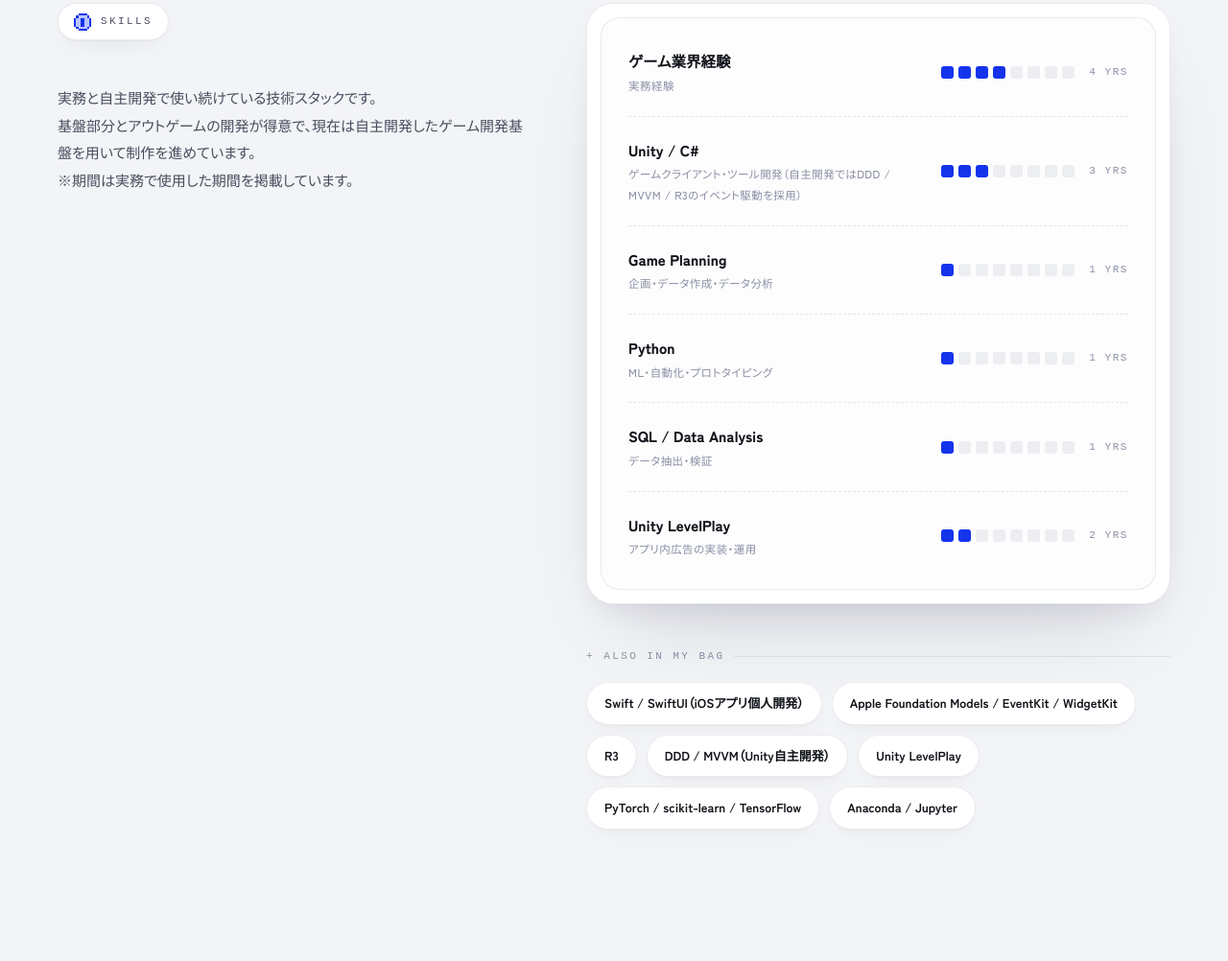
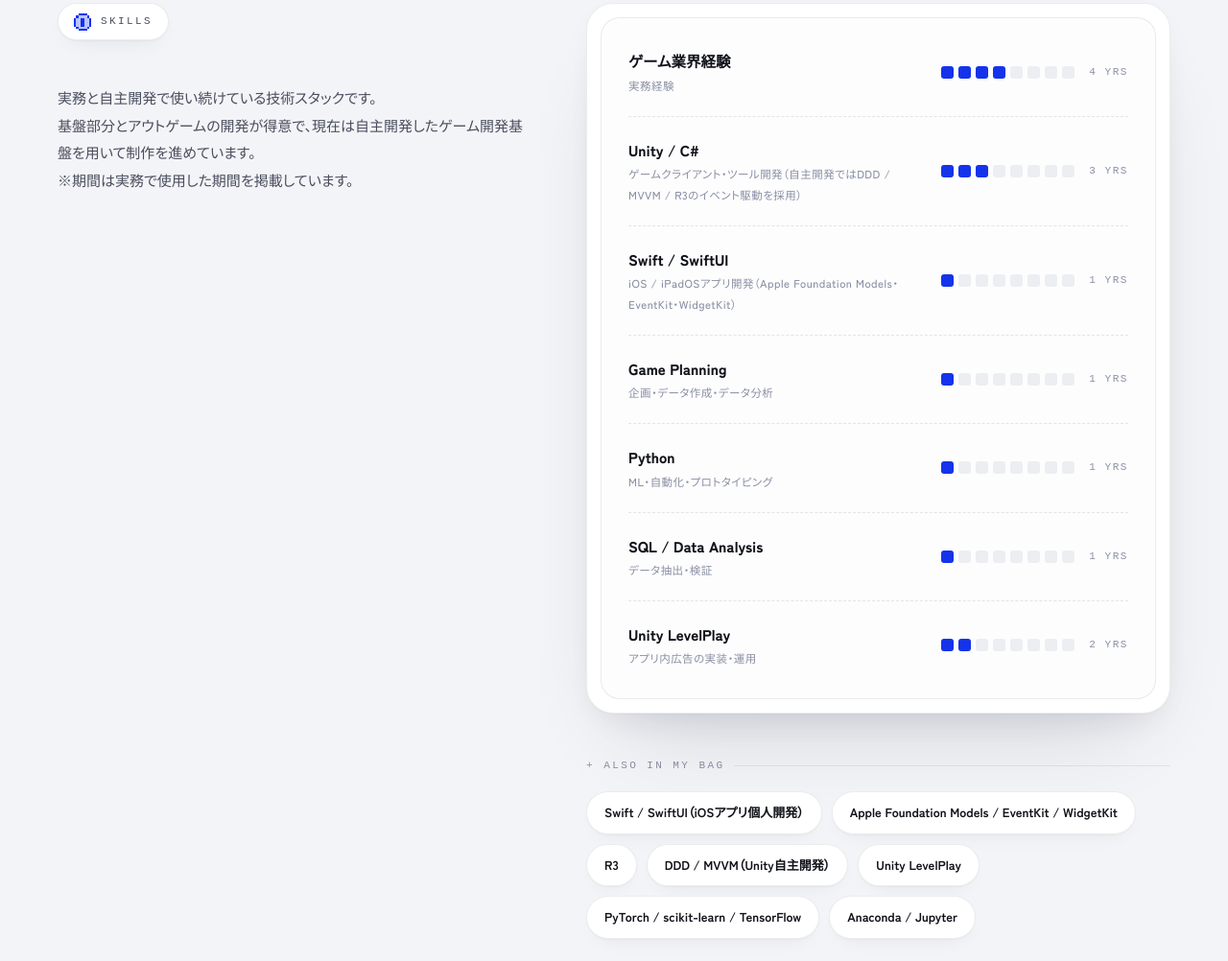
Before and after one commit to leaf1228/portfolio, a plain HTML site: page index.html in a window 1280 px wide. Shown: the part 5653-6655 px from the top of the page at 96% size. Drawn offline with nearby package versions, Linux system fonts and the light colour scheme; a web font is replaced by a local one.

Commit message:
スキルにSwift / SwiftUIを追加
Co-Authored-By: Claude Opus 5.5 <noreply@anthropic.com>

```diff
--- a/index.html
+++ b/index.html
@@ -824,6 +824,10 @@ footer{border-top:1px solid var(--line);padding:36px 0 44px}
               <p class="skill-cells" data-years="3" aria-label="経験3年"></p>
             </div>
             <div class="skill-row" data-skill-row>
+              <p class="skill-name">Swift / SwiftUI<small>iOS / iPadOSアプリ開発（Apple Foundation Models・EventKit・WidgetKit）</small></p>
+              <p class="skill-cells" data-years="1" aria-label="経験1年"></p>
+            </div>
+            <div class="skill-row" data-skill-row>
               <p class="skill-name">Game Planning<small>企画・データ作成・データ分析</small></p>
               <p class="skill-cells" data-years="1" aria-label="経験1年"></p>
             </div>
```
